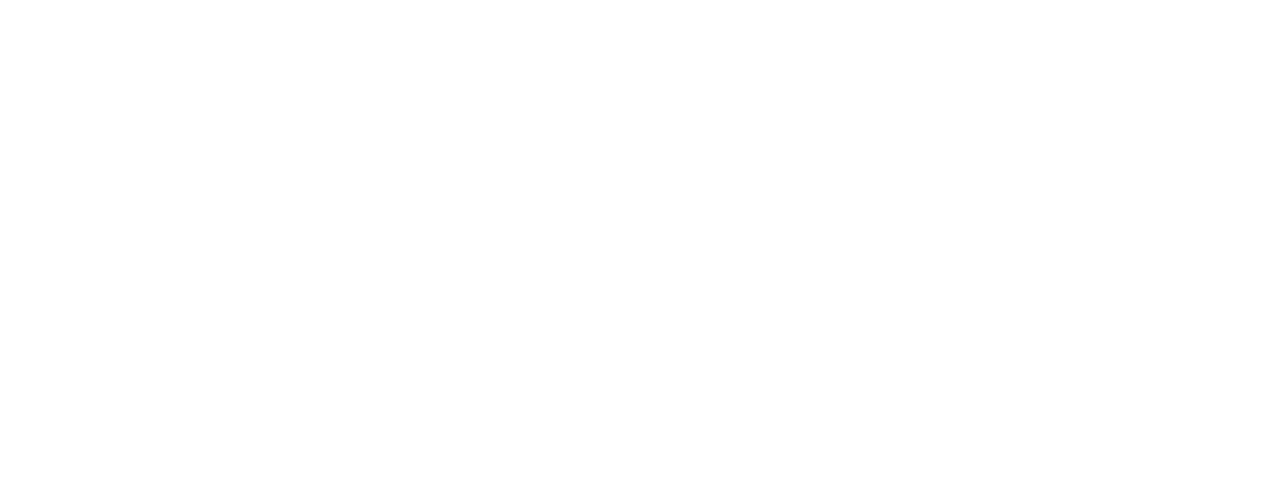
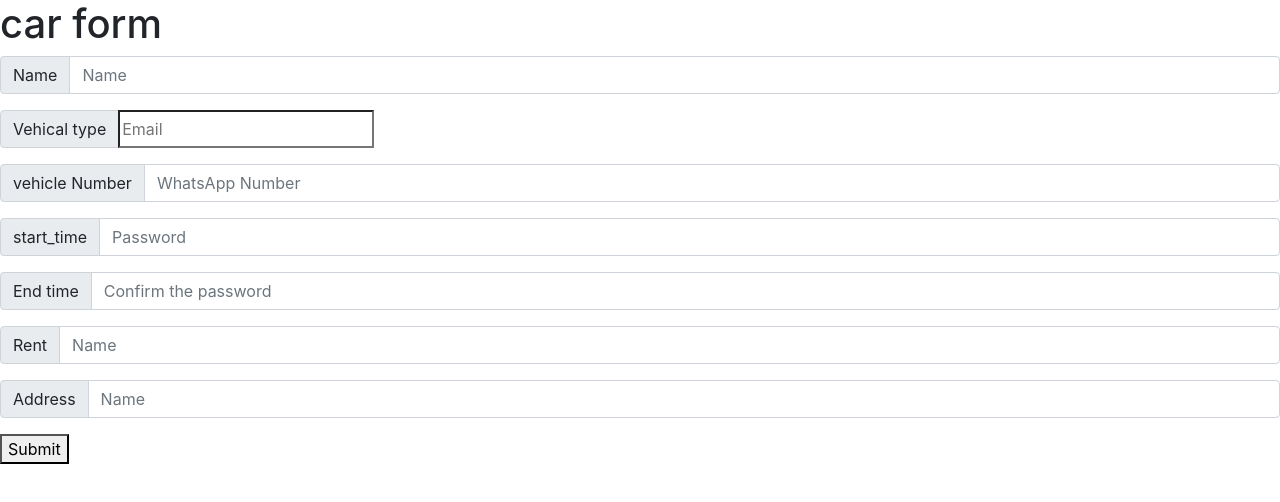
Before and after one commit to kishanlalchoudhary/48_Bit-Lords, a React (Create React App) app in the folder Main-React-App/bitlords/: page /carform in a window 1280 px wide. Before the commit this address had no page. Shown: the top 502 px of the page. Built offline with nearby package versions, Linux system fonts and the light colour scheme.

Commit message:
car form filling

```diff
--- a/Main-React-App/bitlords/src/App.js
+++ b/Main-React-App/bitlords/src/App.js
@@ -13,6 +13,7 @@
 import Signup from './Components/Signup';
 import Bicycle from './Components/Bicycle';
 import Car from './Components/Car';
+import Carform from './Components/Carform';
 
 function App() {
 
@@ -30,6 +31,7 @@
     <Route path='/log' element={<Login/>}/>
     <Route path='/sign' element={<Signup/>}/>
 
+    <Route path='/carform' element={<Carform/>}/>
 
 
    </Routes>
--- a/Main-React-App/bitlords/src/Components/Car.js
+++ b/Main-React-App/bitlords/src/Components/Car.js
@@ -4,7 +4,7 @@
 function Car() {
     const [Car ,setCar]=useState([])
     const FetchData = async () => {
-        const res = await fetch("/car", {
+        const res = await fetch("/carshow", {
           method: 'GET'
         })
         const data = await res.json()
--- a/Main-React-App/bitlords/src/Components/Carform.js
+++ b/Main-React-App/bitlords/src/Components/Carform.js
@@ -1,3 +1,113 @@
 import React from 'react'
 import {useState} from 'react'
 import {Link, useNavigate} from 'react-router-dom'
+
+
+function Carform() {
+
+    let [User,setUser]=useState({
+    start_time: {
+        owner_name:"",vehicle_name:"",vehicle_no:"",start_time:"",end_time:"",address:"",rent:""
+      }})
+
+  let name , value
+  const carinput =(e)=>{
+    console.log(User)
+    name=e.target.name;
+    value=e.target.value;
+
+
+    setUser({...User,[name]:value})
+
+  }
+
+  const carfetchdata= async(e)=>{
+    e.preventDefault()
+    const {owner_name,vehicle_name,vehicle_no,start_time,end_time,address,rent}=User
+   const res=await fetch('/car',{
+    method:'POST',
+    headers:{
+      "Content-type":"application/json"
+    }
+    ,
+    body:JSON.stringify({
+        owner_name,vehicle_name,vehicle_no,start_time,end_time,address,rent
+    })
+
+   });
+   const  data= await res.json();
+   console.log(data)
+   if(res.status===422||!data){
+    window.alert("Please enter the information ")
+
+   }
+   else if(res.status===500){
+    window.alert("unable to store data")
+   }
+   else{
+    window.alert("your form has been submitted")
+
+
+   }
+
+  }
+
+
+
+
+
+
+  return (
+    <div>
+        <h1>car form</h1>
+       <form  method='POST'>
+      <div class="input-group mb-3">
+      <span class="input-group-text">Name</span>
+      <input type="text"  name="owner_name" value={value} onChange={carinput} class="form-control" placeholder="Name" aria-label="carUsername" aria-describedby="basic-addon1" />
+      </div>
+
+      <div class="input-group mb-3">
+      <span class="input-group-text">Vehical type</span>
+        <input type="text" name='vehicle_name' value={value} onChange={carinput} width={5}  placeholder="Email"  />
+
+      </div>
+
+
+      <div class="input-group mb-3">
+        <span class="input-group-text" id="basic-addon3">vehicle Number</span>
+        <input type="text" name='vehicle_no' value={value}onChange={carinput} class="form-control" id="basic-url" aria-describedby="basic-addon3"placeholder="WhatsApp Number" />
+      </div>
+
+      <div class="input-group mb-3">
+        <span class="input-group-text">start_time</span>
+        <input type="text"name='start_time' value={value}onChange={carinput} class="form-control" placeholder='Password' aria-label="Amount (to the nearest dollar)" />
+
+      </div>
+
+
+      <div class="input-group mb-3">
+        <span class="input-group-text">End time</span>
+        <input type="text" name='end_time' value={value}onChange={carinput} class="form-control" placeholder='Confirm the password' aria-label="Amount (to the nearest dollar)" />
+
+      </div>
+
+      </form>
+
+      <div class="input-group mb-3">
+      <span class="input-group-text">Rent</span>
+      <input type="text"  name="rent" value={value} onChange={carinput} class="form-control" placeholder="Name" aria-label="carUsername" aria-describedby="basic-addon1" />
+      </div>
+      <div class="input-group mb-3">
+      <span class="input-group-text">Address</span>
+      <input type="text"  name="address" value={value} onChange={carinput} class="form-control" placeholder="Name" aria-label="carUsername" aria-describedby="basic-addon1" />
+      </div>
+
+
+      <button type='Submit' onClick={carfetchdata}> Submit</button>
+
+
+    </div>
+  )
+}
+
+export default Carform
--- a/Main-React-App/bitlords/src/Components/Mainpage.js
+++ b/Main-React-App/bitlords/src/Components/Mainpage.js
@@ -9,6 +9,8 @@
       <Link to={'/bike'}>Bike</Link>
       <Link to={'/log'}>Login</Link>
       <Link to={'/signup'}>Signup</Link>
+      <Link to={'/carform'}>Car Form</Link>
+
 
 
 
```
Also changed, not shown: 1 other file (tests, documents, lock files or other folders).
